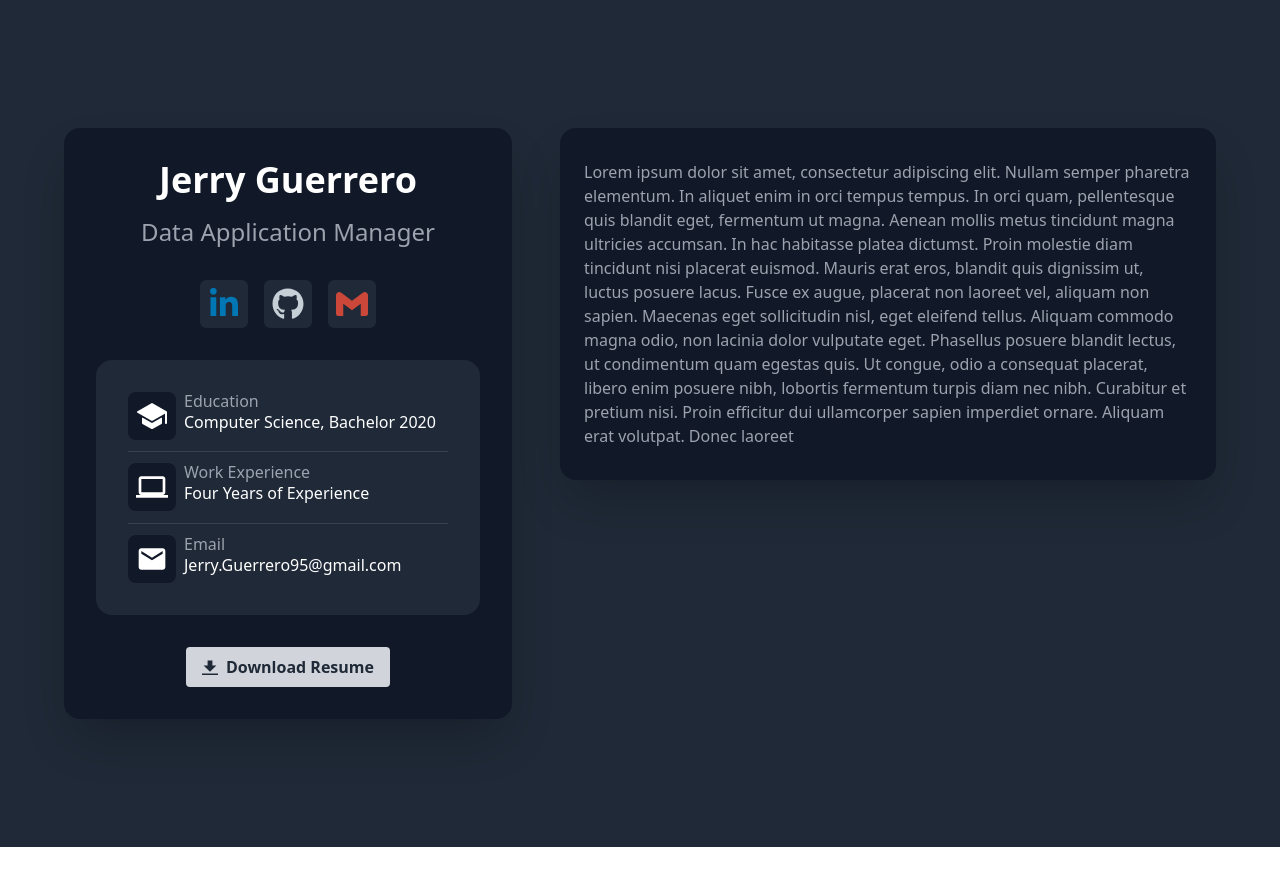
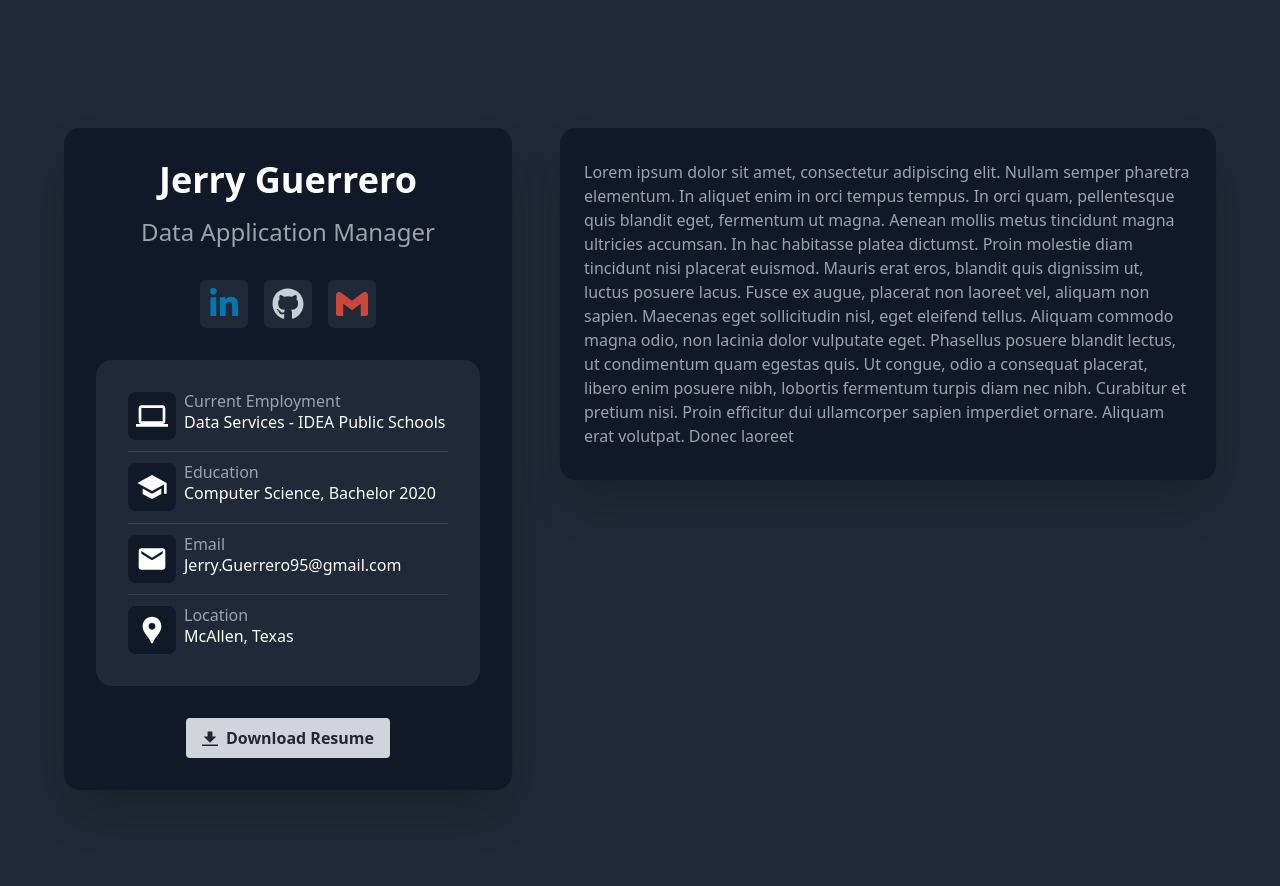
Before and after one commit to Durzo95/jerry-guerrero-portfolio, a Next.js app: page / in a window 1280 px wide. Shown: the top 886 px of the page. Before the commit the page ends 847 px from the top, so only its background shows below. Built offline with nearby package versions, Linux system fonts and the light colour scheme.

Commit message:
Add Location and change Io school Icon to MD

```diff
--- a/data/demoInfoData.ts
+++ b/data/demoInfoData.ts
@@ -1,25 +1,29 @@
 // an object that holds the social media links
-import { IoSchool } from "react-icons/io5";
-import { MdComputer, MdEmail } from "react-icons/md";
+import { MdComputer, MdEmail, MdLocationPin, MdSchool } from "react-icons/md";
 import { IconType } from "react-icons";
 
 // the social media links
 const demoInfoData: Array<{ Icon: IconType; text: string; subText: string }> = [
   {
-    Icon: IoSchool,
+    Icon: MdComputer,
+    text: "Data Services - IDEA Public Schools",
+    subText: "Current Employment",
+  },
+  {
+    Icon: MdSchool,
     text: "Computer Science, Bachelor 2020",
     subText: "Education",
-  },
-  {
-    Icon: MdComputer,
-    text: "Four Years of Experience",
-    subText: "Work Experience",
   },
   {
     Icon: MdEmail,
     text: "Jerry.Guerrero95@gmail.com",
     subText: "Email",
   },
+  {
+    Icon: MdLocationPin,
+    text: "McAllen, Texas",
+    subText: "Location",
+  },
 ];
 
 export default demoInfoData;
```
